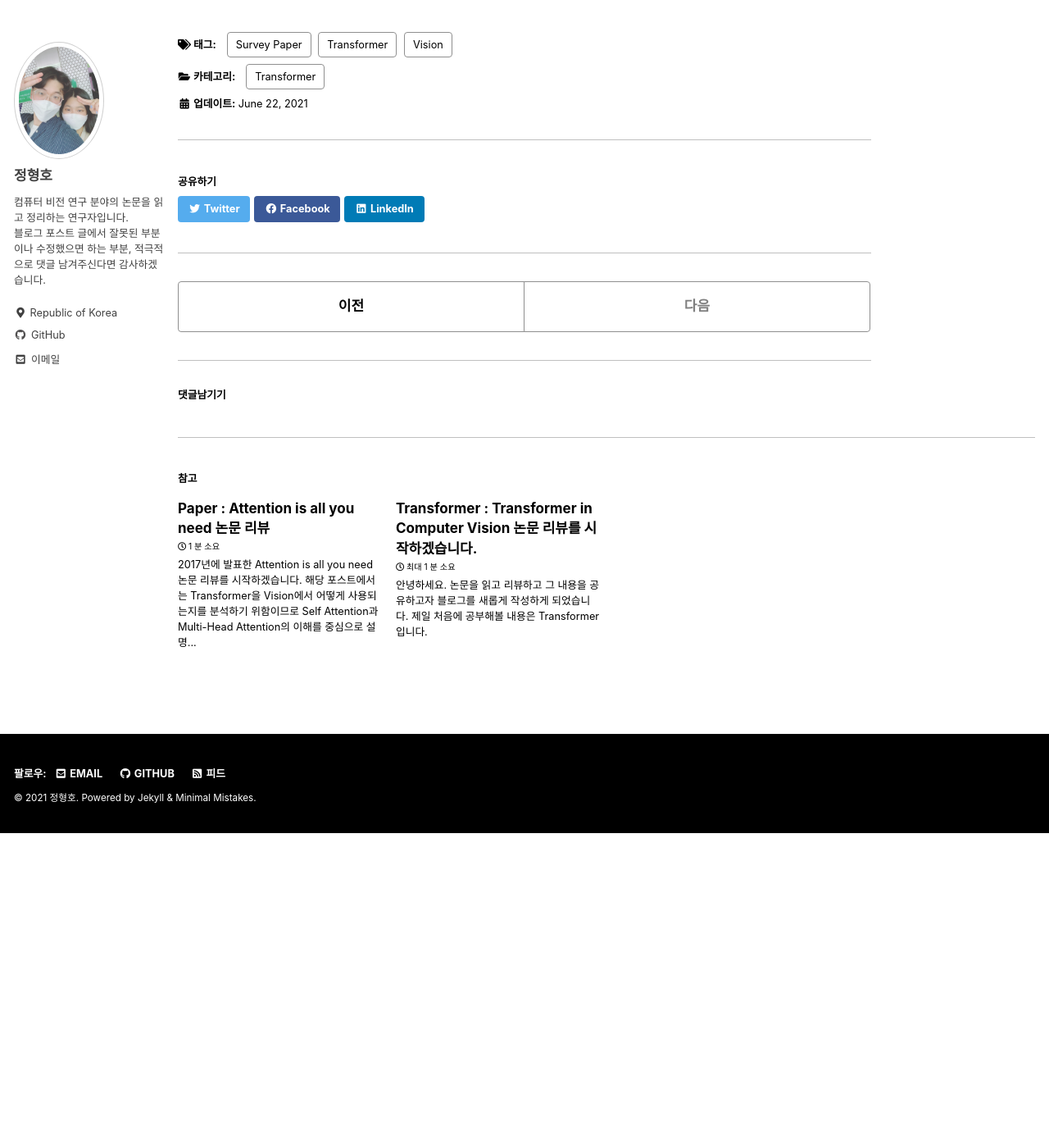
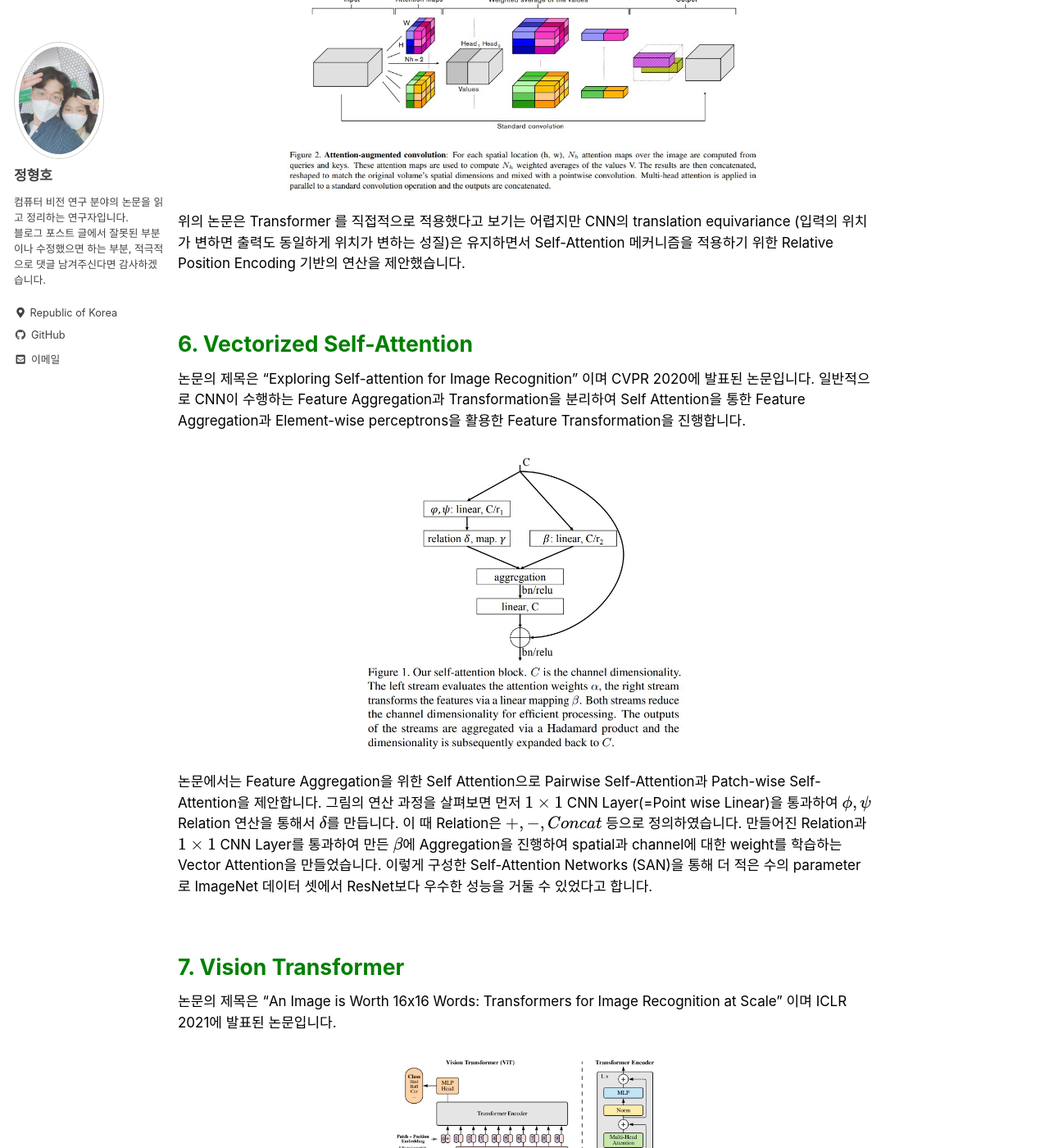
Before and after one commit to hhjung1202/hhjung1202.github.com, a Jekyll site: the page built from _posts/2021-06-22-transformer-vision-survey.md, in a window 1280 px wide and 1400 px high, scrolled down 3946 px. Shown: the whole window at 82% size. Built offline with Jekyll 4.4.1, drawn with Linux system fonts in a browser that asks for light colours; cached includes are drawn as plain includes; formulas are drawn with MathJax 3; comment, search, counter and statistics services are not loaded; before the commit the page ends 4962 px from its top, so only the background shows below that; some of the changed text lies outside the part shown.

Commit message:
2021-06-22-transformer-vision-survey update

```diff
--- a/_posts/2021-06-22-transformer-vision-survey.md
+++ b/_posts/2021-06-22-transformer-vision-survey.md
@@ -65,3 +63,23 @@ CNN 연산을 기반으로 된 ResNet 모델에서 Convolutional Layer을 Local
 
 <br/>
 <h1><span style="color:green">5. Attention Augmented Convolutional Networks</span></h1>
+논문의 제목은 "Attention Augmented Convolutional Networks" 이며 ICCV 2019에 발표된 논문입니다.
+
+<p align="center"><img src="{{ site.url }}{{ site.baseurl }}/assets/images/transformer/survey1/5-1.jpg" width="600px"></p>
+
+위의 논문은 Transformer 를 직접적으로 적용했다고 보기는 어렵지만 CNN의 translation equivariance (입력의 위치가 변하면 출력도 동일하게 위치가 변하는 성질)은 유지하면서 Self-Attention 메커니즘을 적용하기 위한 Relative Position Encoding 기반의 연산을 제안했습니다.
+
+<br/>
+<h1><span style="color:green">6. Vectorized Self-Attention</span></h1>
+논문의 제목은 "Exploring Self-attention for Image Recognition" 이며 CVPR 2020에 발표된 논문입니다. 일반적으로 CNN이 수행하는 Feature Aggregation과 Transformation을 분리하여 Self Attention을 통한 Feature Aggregation과 Element-wise perceptrons을 활용한 Feature Transformation을 진행합니다.
+
+<p align="center"><img src="{{ site.url }}{{ site.baseurl }}/assets/images/transformer/survey1/6-1.jpg" width="400px"></p>
+
+논문에서는 Feature Aggregation을 위한 Self Attention으로 Pairwise Self-Attention과 Patch-wise Self-Attention을 제안합니다. 그림의 연산 과정을 살펴보면 먼저 $1 \times 1$ CNN Layer(=Point wise Linear)을 통과하여 $\phi, \psi$ Relation 연산을 통해서 $\delta$를 만듭니다. 이 때 Relation은 $+, -, Concat$ 등으로 정의하였습니다. 만들어진 Relation과 $1 \times 1$ CNN Layer를 통과하여 만든 $\beta$에 Aggregation을 진행하여 spatial과 channel에 대한 weight를 학습하는 Vector Attention을 만들었습니다. 이렇게 구성한 Self-Attention Networks (SAN)을 통해 더 적은 수의 parameter로 ImageNet 데이터 셋에서 ResNet보다 우수한 성능을 거둘 수 있었다고 합니다.
+
+
+<br/>
+<h1><span style="color:green">7. Vision Transformer</span></h1>
+논문의 제목은 "An Image is Worth 16x16 Words: Transformers for Image Recognition at Scale" 이며 ICLR 2021에 발표된 논문입니다.
+
+<p align="center"><img src="{{ site.url }}{{ site.baseurl }}/assets/images/transformer/survey1/7-1.jpg" width="400px"></p>
```
Also changed, not shown: other parts of _posts/2021-06-22-transformer-vision-survey.md (+0 -2 lines), assets/images/transformer/survey1/5-1.jpg (added), assets/images/transformer/survey1/6-1.jpg (added), assets/images/transformer/survey1/7-1.jpg (added).
